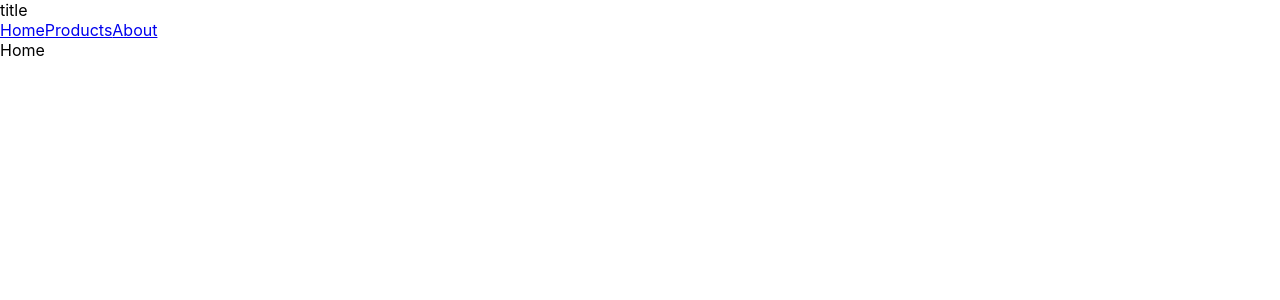
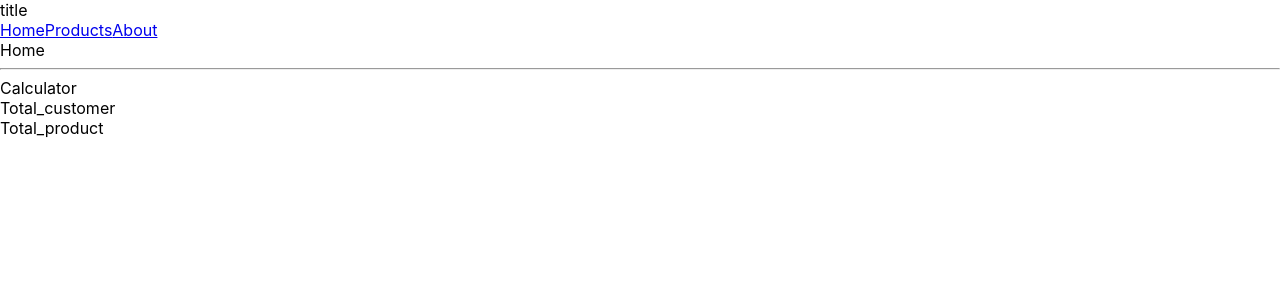
Before and after one commit to bdavijit/e_com, a React (Create React App) app: page / in a window 1280 px wide. Shown: the top 300 px of the page. Built offline with nearby package versions, Linux system fonts and the light colour scheme.

Commit message:
calculator

```diff
--- /dev/null
+++ b/src/components/Calculator/Calculator.js
@@ -0,0 +1,14 @@
+import React from 'react';
+import Total_c from './Total_c';
+import Total_product from './Total_product';
+
+const Calculator = () => {
+    return <div>
+
+    Calculator
+    <Total_c />
+    <Total_product />
+    </div>;
+};
+
+export default Calculator;
--- /dev/null
+++ b/src/components/Calculator/Total_c.js
@@ -0,0 +1,7 @@
+import React from 'react';
+
+const Total_c = () => {
+    return <div>Total_customer</div>;
+};
+
+export default Total_c;
--- /dev/null
+++ b/src/components/Calculator/Total_product.js
@@ -0,0 +1,7 @@
+import React from 'react';
+
+const Total_product = () => {
+    return <div>Total_product</div>;
+};
+
+export default Total_product;
--- a/src/components/Home/Home.js
+++ b/src/components/Home/Home.js
@@ -1,10 +1,13 @@
 import React from 'react';
+import Calculator from '../Calculator/Calculator';
 
 const Home = () => {
     return (
-        <div>
-            Home
-        </div>
+          <div>
+                Home
+                <hr />
+                <Calculator />
+          </div>
     );
 };
 
```
